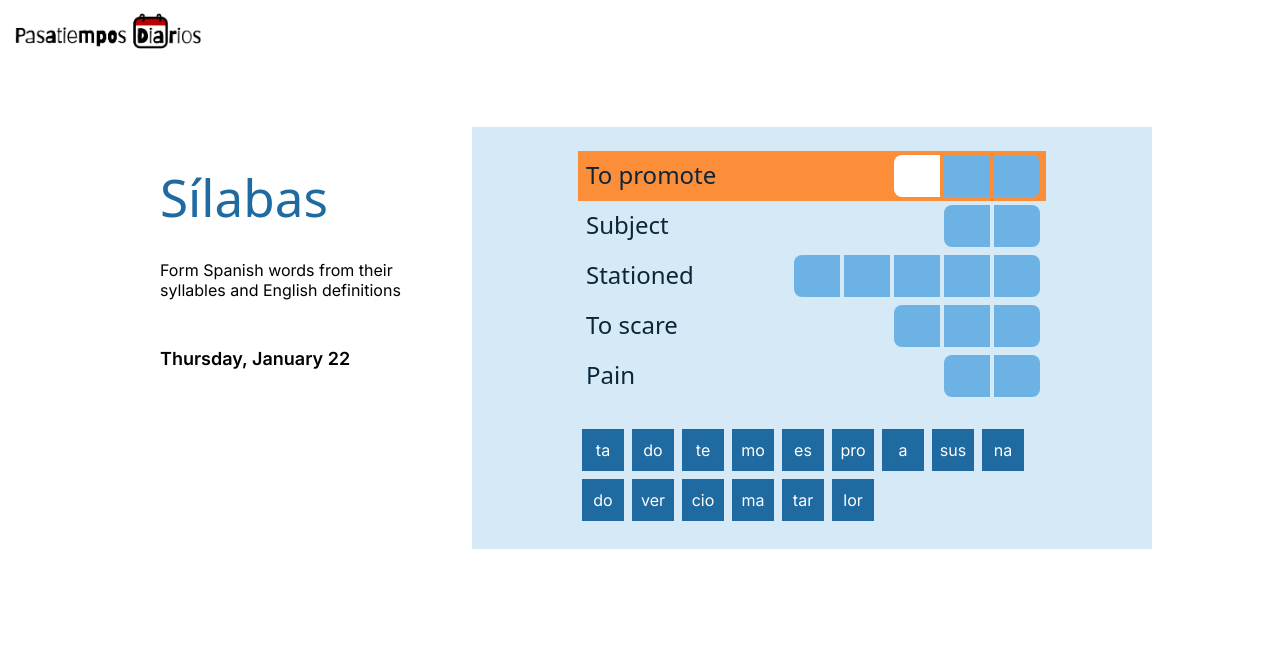
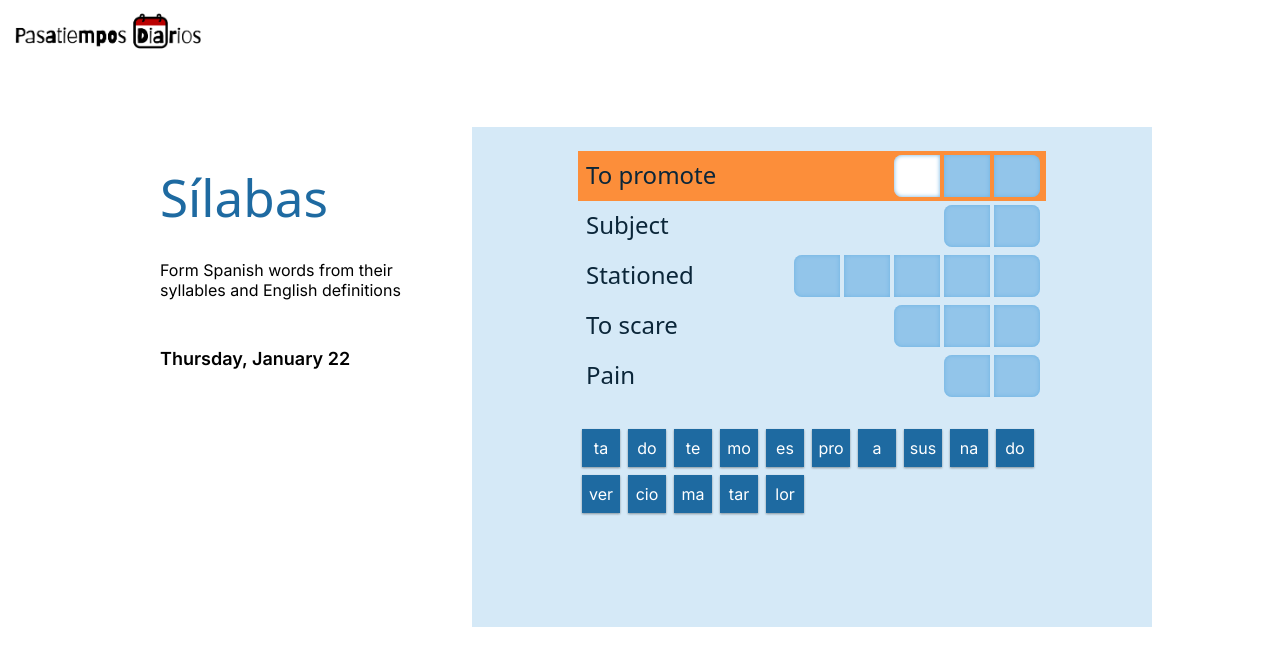
Before and after one commit to mapsandapps/pasatiempos-diarios, a React (Vite) app: page /silabas in a window 1280 px wide. Shown: the top 666 px of the page. Built offline with nearby package versions, Linux system fonts and the light colour scheme; a web font is replaced by a local one.

Commit message:
Sílabas: Style improvements

```diff
--- a/src/silabas/Game.scss
+++ b/src/silabas/Game.scss
@@ -2,6 +2,7 @@
   background-color: var(--blue-100);
   color: black;
   position: relative;
+  min-height: 500px;
 
   .game {
     margin: 0 auto;
@@ -52,6 +53,8 @@
     .syllable {
       display: inline-block;
       background-color: var(--blue-550);
+      box-shadow: rgba(0, 0, 0, 0.16) 0px 1px 2px,
+        rgba(0, 0, 0, 0.23) 0px 1px 2px;
       color: white;
       line-height: 30px;
       margin: 4px 4px;
@@ -62,7 +65,8 @@
       vertical-align: top;
 
       &.empty-syllable {
-        background-color: var(--blue-350);
+        background-color: var(--blue-300);
+        box-shadow: inset 0 0 4px var(--blue-350);
 
         &.active-syllable {
           background-color: white;
@@ -75,6 +79,16 @@
 
       .syllable {
         cursor: pointer;
+        box-shadow: rgba(0, 0, 0, 0.16) 0px 1px 2px,
+          rgba(0, 0, 0, 0.23) 0px 1px 2px;
+        padding: 4px;
+
+        &.disabled {
+          cursor: default;
+          background-color: var(--gray-200);
+          box-shadow: none;
+          color: var(--gray-550);
+        }
       }
     }
   }
```
